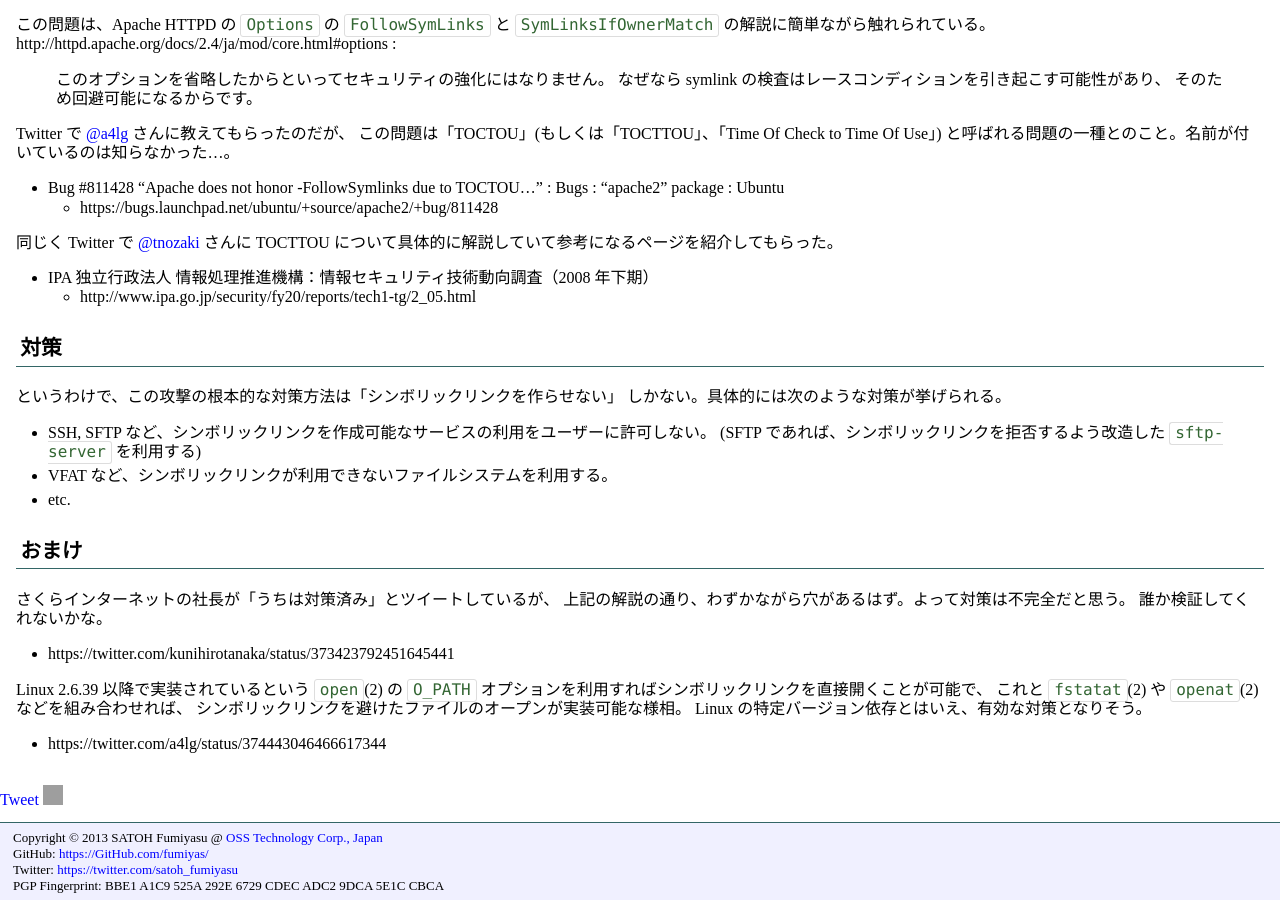
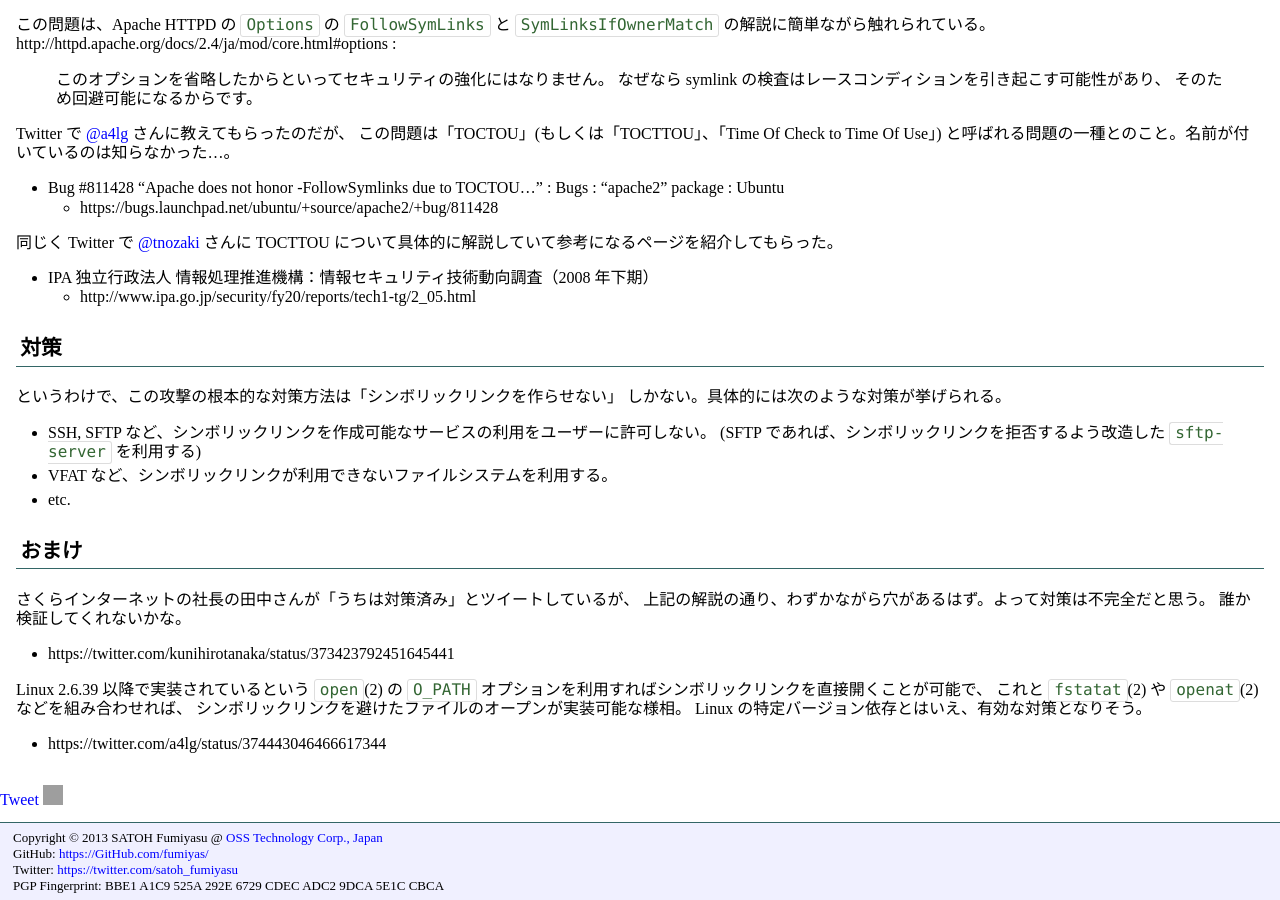
Before and after one commit to fumiyas/fumiyas.github.io, a Jekyll site: the page built from _posts/2013-09-03-no-followsymlinks-is-not-safe.md, in a window 1280 px wide and 900 px high, scrolled down 828 px. Built offline with Jekyll 4.4.1, drawn with Linux system fonts in a browser that asks for light colours; Markdown is read by kramdown in place of the engine named in the settings; comment, search, counter and statistics services are not loaded; grey boxes are pictures that could not be loaded.

Commit message:
Trivial fix

```diff
--- a/_posts/2013-09-03-no-followsymlinks-is-not-safe.md
+++ b/_posts/2013-09-03-no-followsymlinks-is-not-safe.md
@@ -81,7 +81,7 @@ TOCTTOU について具体的に解説していて参考になるページを紹
 
 ## おまけ
 
-さくらインターネットの社長が「うちは対策済み」とツイートしているが、
+さくらインターネットの社長の田中さんが「うちは対策済み」とツイートしているが、
 上記の解説の通り、わずかながら穴があるはず。よって対策は不完全だと思う。
 誰か検証してくれないかな。
 
```
